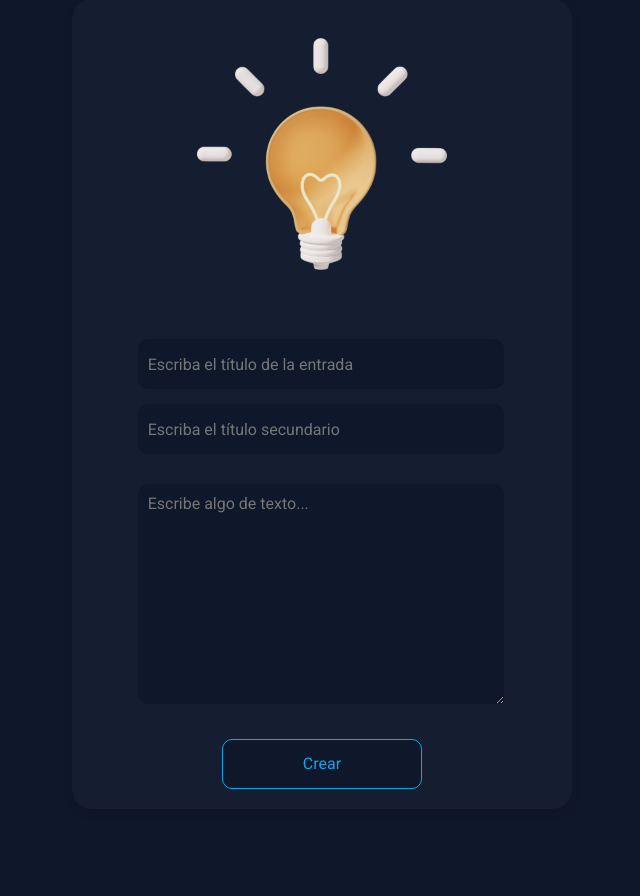
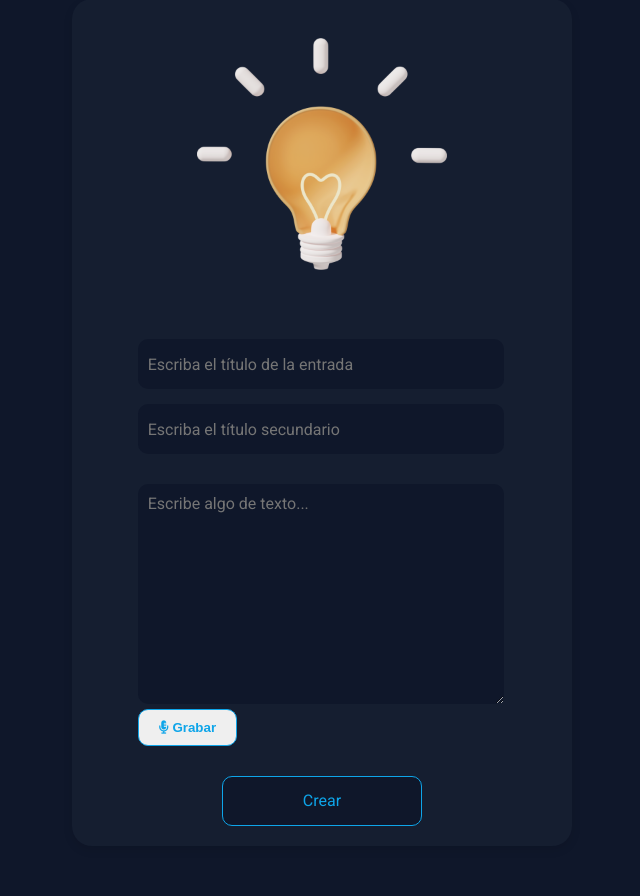
Before and after one commit to JoacoVira169/Diario-de-un-programador, a Flask app: page /create in a window 1280 px wide. Shown: the part 101-997 px from the top of the page, without its empty margins (318-958 px from the left). Before the commit the page ends 890 px from the top, so only its background shows below. Run offline with Flask 3, Linux system fonts and the light colour scheme.

Commit message:
Añadiendo Microfono

```diff
--- a/main.py
+++ b/main.py
@@ -2,6 +2,7 @@
 from flask import Flask, render_template,request, redirect
 # Conectando a la biblioteca de bases de datos
 from flask_sqlalchemy import SQLAlchemy
+import speech
 
 
 app = Flask(__name__)
@@ -104,6 +105,7 @@ def form_create():
         subtitle =  request.form['subtitle']
         text =  request.form['text']
 
+
         # Creación de un objeto que se enviará a la base de datos
         card = Card(title=title, subtitle=subtitle, text=text)
 
@@ -121,6 +123,42 @@ def delete(id):
     return redirect('/index')
 
 
+@app.route('/voice', methods=['GET', 'POST'])
+def voice():
+    if request.method == 'POST':
+        # Recuperar lo que ya estaba escrito
+        title = request.form.get('title', '')
+        subtitle = request.form.get('subtitle', '')
+        previous_text = request.form.get('text', '')
+
+        try:
+            # Reconocer voz
+            rec_word = speech.speech_es()  # tu función de STT
+            rec_word = rec_word.lower()    # opcional
+
+            # Anexar en vez de reemplazar
+            sep = '\n' if previous_text and not previous_text.endswith('\n') else ''
+            combined_text = f"{previous_text}{sep}{rec_word}"
+
+            # Devolver la misma plantilla, conservando todo
+            return render_template(
+                'create_card.html',
+                title=title,
+                subtitle=subtitle,
+                text=combined_text
+            )
+        except Exception as e:
+            # Mantener lo escrito y mostrar error
+            return render_template(
+                'create_card.html',
+                title=title,
+                subtitle=subtitle,
+                text=f"{previous_text}\n[Error al reconocer la voz: {e}]"
+            )
+    # Si alguien entra por GET a /voice, solo mostramos la plantilla vacía/actual
+    return render_template('create_card.html')
+
+
 
 
 
--- a/static/css/style.css
+++ b/static/css/style.css
@@ -333,3 +333,18 @@ ul {
     display: flex;
     justify-content: space-around;
 }
+
+.help_button {
+    display: inline-block;
+    padding: 10px 20px;
+    border: 1px solid rgba(14, 165, 233, 1);
+    color: RGBA(14, 165, 233, 1);
+    border-radius: 10px;
+    text-decoration: none;
+    font-weight: bold;
+    transition: background-color 0.3s ease;
+}
+.help_button:hover {
+    background-color: rgba(14, 165, 233, 1);
+    color: #F8FAFC;
+}
--- a/templates/create_card.html
+++ b/templates/create_card.html
@@ -6,6 +6,7 @@
     <meta name="viewport" content="width=device-width, initial-scale=1.0">
     <title>The programmer's library</title>
     <link rel="stylesheet" href="../static/css/style.css">
+    <link rel="stylesheet" href="https://cdnjs.cloudflare.com/ajax/libs/font-awesome/6.5.2/css/all.min.css">
 </head>
 <body>
     <header class="header">
@@ -15,6 +16,7 @@
               <a href="">
                 <img src="../static/img/login.svg" alt="login" width="20" height="20">
               </a>
+            </li>
         </ul>
       </header>
       <main>
@@ -24,16 +26,34 @@
                 <img class="card__img" src="../static/img/post_icon.png" width="250" height="250" alt="post_icon">
                 <div class="form__inputs">
                     <label for="title">
-                        <input class="form__input" type="text" name="title" id="title" placeholder="Escriba el título de la entrada" required>
+                        <input class="form__input" type="text" name="title" id="title"
+                               placeholder="Escriba el título de la entrada" required
+                               value="{{ title|default('', true) }}">
                     </label>
                     <label for="subtitle">
-                        <input class="form__input" type="text" name="subtitle" id="subtitle" placeholder="Escriba el título secundario" required>
+                        <input class="form__input" type="text" name="subtitle" id="subtitle"
+                               placeholder="Escriba el título secundario" required
+                               value="{{ subtitle|default('', true) }}">
                     </label>
                 </div>
                 <label for="text">
-                    <textarea class="form__text" name="text" id="text" cols="30" rows="10" required placeholder="Escribe algo de texto..."></textarea>
+                    <textarea class="form__text" name="text" id="text" cols="30" rows="10" required
+                              placeholder="Escribe algo de texto...">{{ text|default('', true) }}</textarea>
+
+                    <!-- Botón que envía el formulario a /voice por POST, sin validar required -->
+                    <button type="submit"
+                            class="help_button"
+                            formmethod="post"
+                            formaction="{{ url_for('voice') }}"
+                            formnovalidate
+                            name="action" value="voice">
+                        <i class="fa-solid fa-microphone-lines"></i>
+                        <span>Grabar</span>
+                    </button>
                 </label>
-                <button class="form__button">Crear</button>
+
+                <!-- Botón normal que crea la entrada -->
+                <button class="form__button" type="submit">Crear</button>
             </div>
         </form>
         {% endblock %}
```
Also changed, not shown: instance/diary.db.
